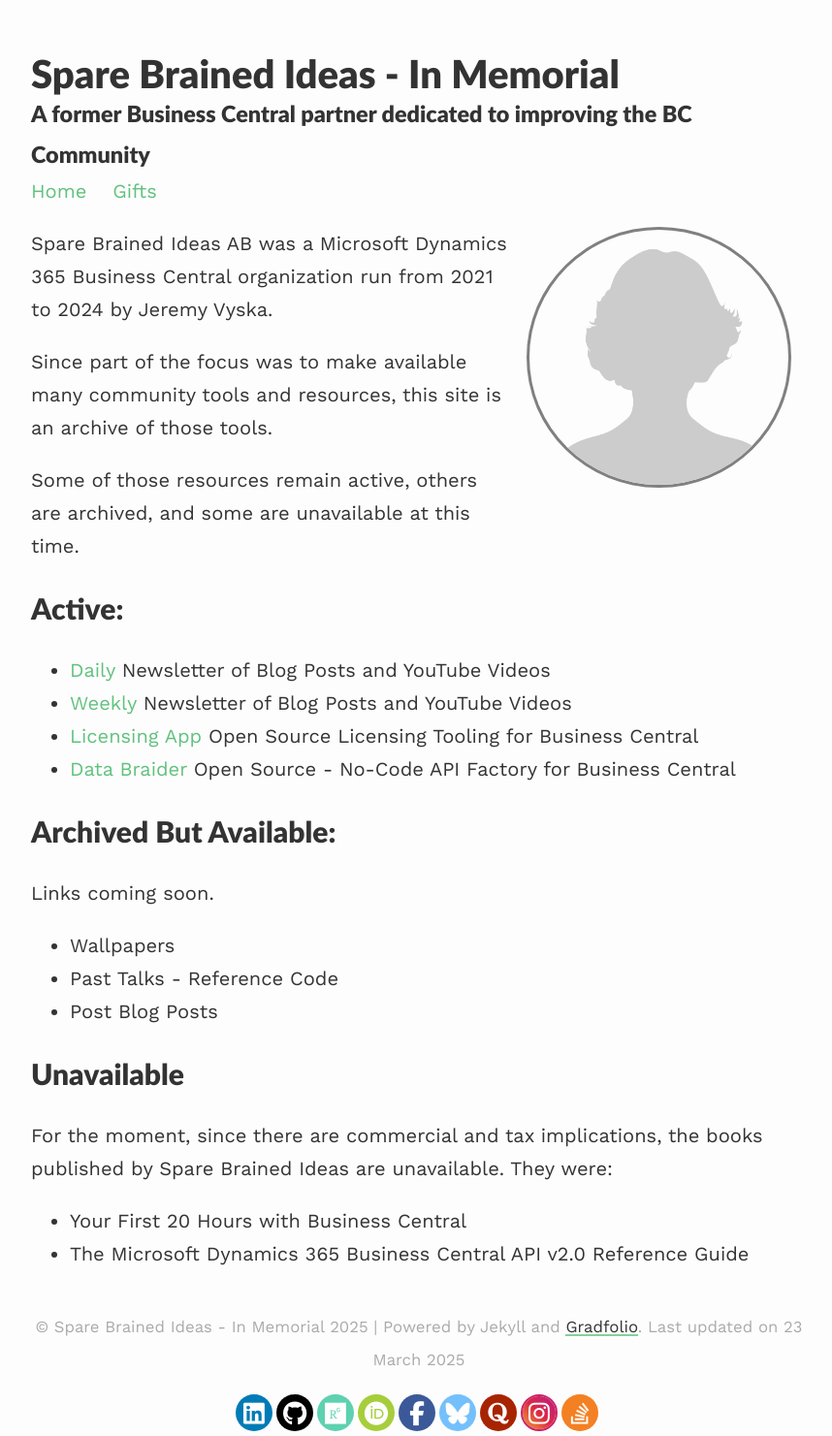
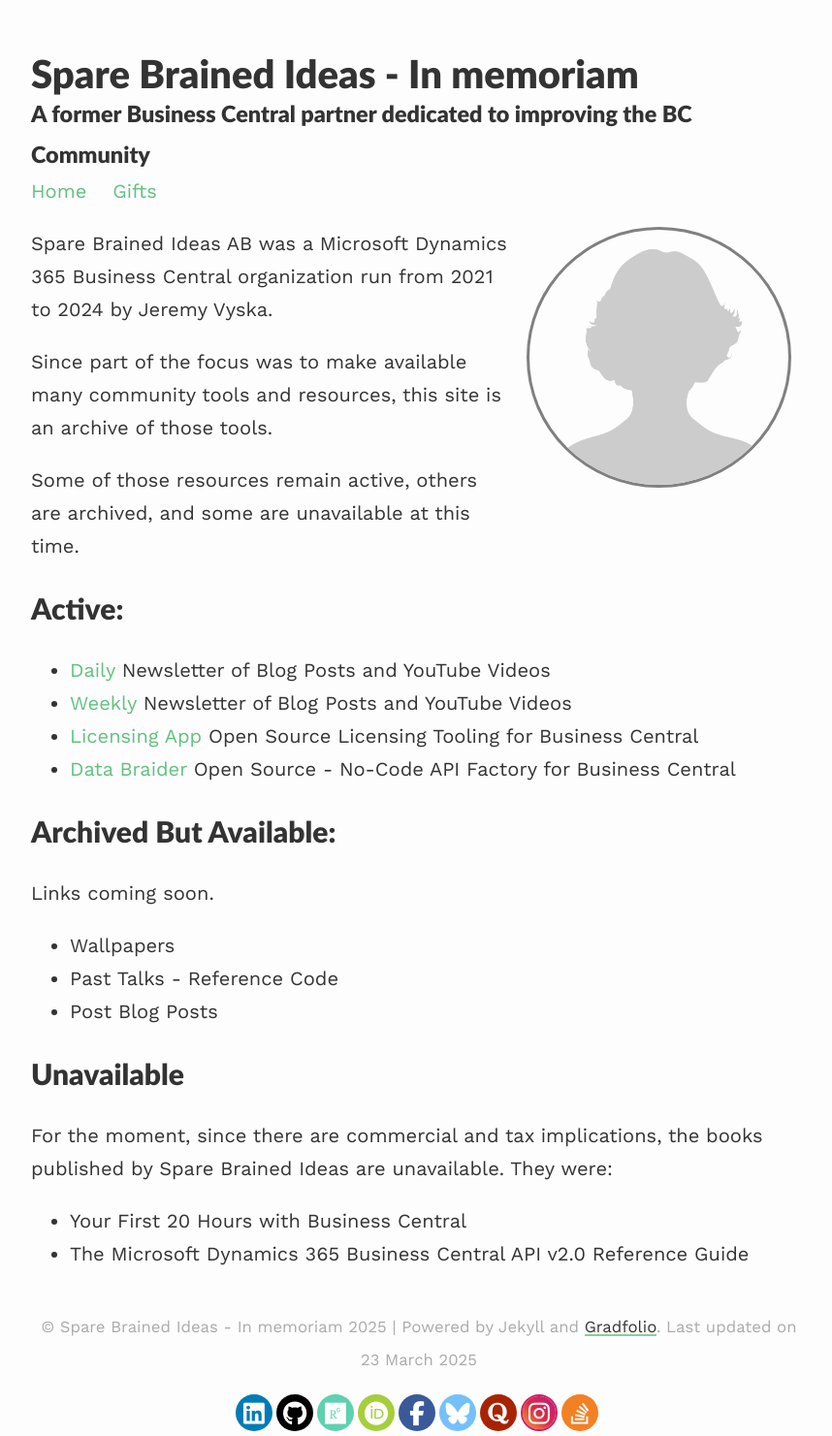
Before and after one commit to SpareBrainedIdeas/Tombstone, a Jekyll site: the page built from index.md, in a window 1280 px wide. Shown: the whole page at 97% size, without its empty margins (208-1066 px from the left). Built offline with Jekyll 4.4.1, drawn with Linux system fonts in a browser that asks for light colours.

Commit message:
Spellcheck led me astray.

```diff
--- a/_config.yml
+++ b/_config.yml
@@ -1,6 +1,6 @@
 ### your site title here
 
-title: Spare Brained Ideas - In Memorial
+title: Spare Brained Ideas - In memoriam
 description: A former Business Central partner dedicated to improving the BC Community
 
 baseurl: /Tombstone #name of GitHub repository
```
